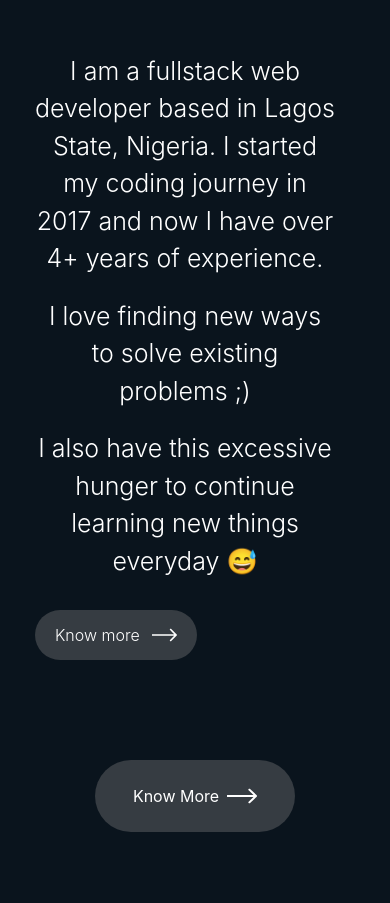
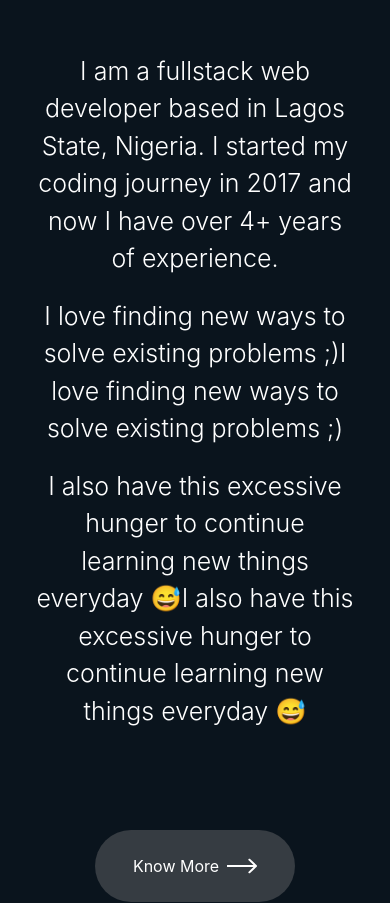
Before and after one commit to Itzadetunji/my-website, a Next.js app: page / in a window 390 px wide. Shown: the part 1057-1960 px from the top of the page. Built offline with nearby package versions, Linux system fonts and the light colour scheme.

Commit message:
Chore: Completed desktop view for index.tsx ✅

```diff
--- a/pages/index.tsx
+++ b/pages/index.tsx
@@ -22,25 +22,29 @@ const index : NextPage = () => {
               <p className='text-white font-[600] text-[55px] leading-[60px]'>Adetunji Adeyinka</p>
               <hr className='light-blue border-[3px] w-[224px] sm:w-[204px] mt-[35px]'/>
             </div>
-            <div className='text-white mt-[73px] xl:-mt-[20px]  lg:flex lg:flex-row lg:space-x-[100px] xl:space-x-[170px]'>
+            <div className='text-white mt-[73px] xl:-mt-[20px] lg:flex lg:flex-row md:items-end lg:space-x-[100px] xl:space-x-[170px] 2xl:space-x-[280px]'>
               <img src="./images/me.jpeg" alt="" className='w-[363px] xl:w-[400px] h-[528px] xl:h-[582px] mx-auto lg:mx-[0px]'/>
-              <div className='mt-[100px] lg:mt-[0] text-center lg:text-left'>
-                <p className='text-white font-[600] text-[55px] lg:text-[40px] hidden lg:block'>I'm</p>
-                <p className='text-white font-[600] text-[55px] lg:text-[40px] leading-[60px] hidden lg:block'>Adetunji Adeyinka</p>
-                <hr className='light-blue border-[3px] w-[224px] sm:w-[204px] lg:w-[150px] mt-[35px] lg:mt-[20px] hidden lg:block'/>
-                <div className='w-[300px] xl:w-[360px] font-light text-[25px] lg:text-[16px] xl:text-[20px] xl:leading-[30px] '>
+              <div className='mt-[100px] lg:mt-[0px] text-center lg:text-left'>
+                <p className='text-white font-[600] text-[55px] lg:text-[35px] hidden lg:block'>I'm</p>
+                <p className='text-white font-[600] text-[55px] lg:text-[37px] leading-[60px] hidden lg:block'>Adetunji Adeyinka</p>
+                <hr className='light-blue border-[3px] w-[224px] sm:w-[204px] lg:w-[140px] mt-[35px] lg:mt-[20px] hidden lg:block'/>
+                <div className='lg:w-[360px] xl:w-[450px] text-center lg:text-left mx-auto font-light text-[25px] lg:text-[16px] xl:text-[20px] xl:leading-[30px] 2xl:leading-[33px]'>
                   <p className='mt-[20px] lg:mt-[40px]'>
                   I am a fullstack web developer based in Lagos State, Nigeria. I started my coding journey in 2017 and now I have over 4+ years of experience.
                   </p>
-                  <p className='mt-[20px] xl:mt-[0px]'>I love finding new ways to solve existing problems ;)</p>
-                  <p className='mt-[20px] xl:mt-[0px]'>I also have this excessive hunger to continue learning new things everyday 😅 </p>
-                  <div className='w-fit px-[20px] py-[13px] grey rounded-full flex space-x-3 hovering-arrow mt-[30px]'>
-                    <p className='text-[16px]'>Know more</p>
-                    <img src="./icons/Arrow.svg" alt="" className='arrow'/>
+                  <p className='mt-[20px]'>I love finding new ways to solve existing problems ;)I love finding new ways to solve existing problems ;)</p>
+                  <p className='mt-[20px]'>I also have this excessive hunger to continue learning new things everyday 😅I also have this excessive hunger to continue learning new things everyday 😅 </p>
+                  <div className='hidden lg:block'>
+                    <div className='w-fit px-[20px] py-[13px] grey rounded-full flex space-x-3 hovering-arrow mt-[30px]'>
+                      <p className='text-[16px]'>Know more</p>
+                      <img src="./icons/Arrow.svg" alt="" className='arrow'/>
+                    </div>
                   </div>
                 </div>
               </div>
-              <div className='hidden lg:flex lg:flex-col mt-5 lg:space-y-[30px] xl:space-y-[20px] xl:mt-[80px]'>
+            </div>
+            <div className='lg:absolute lg:top-[200px] xl:top-[150px] right-[50px]'>
+              <div className='hidden lg:flex lg:flex-col mt-5 lg:space-y-[30px] xl:mt-[80px]'>
                 <div className='border-l-white border-l-[1px] h-[70px] lg:ml-[30px]'/>
                 <div className="mx-auto flex flex-col space-y-[40px]">
                   <div className='w-14 h-14 flex hoverAnimation items-center justify-center'>
@@ -68,6 +72,7 @@ const index : NextPage = () => {
                 <div className='border-l-white border-l-[1px] h-[70px] lg:ml-[30px]'/>
               </div>
             </div>
+
           </div>
         </div>
         <div className='mt-[100px] lg:hidden'>
```
